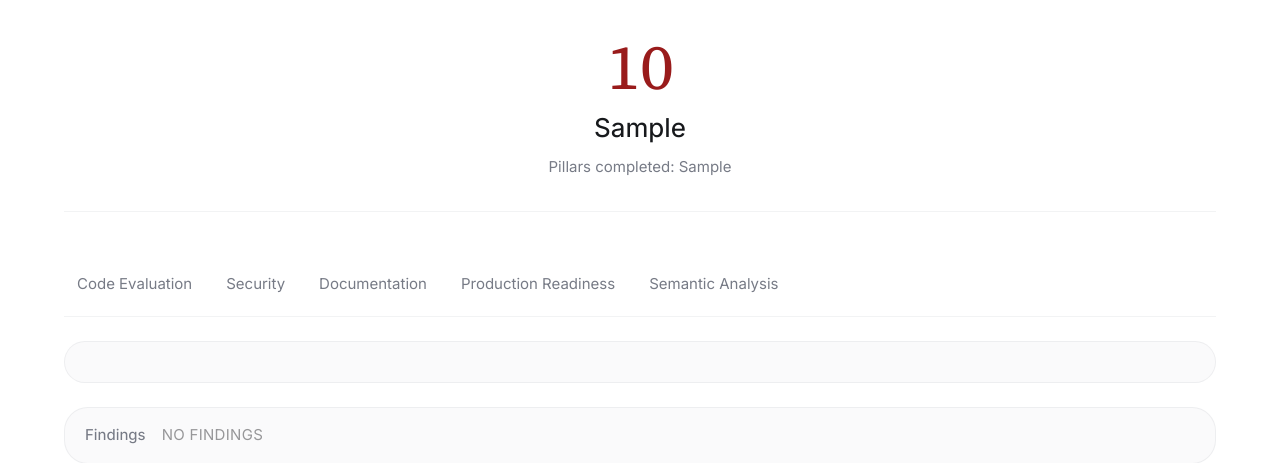
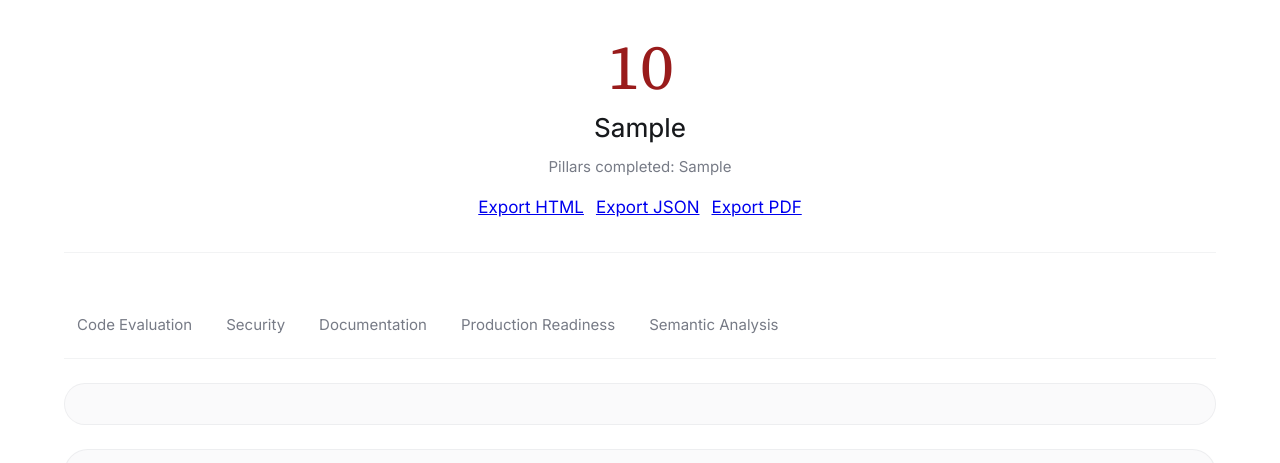
Before and after one commit to HassanSep21/repoaudit, a FastAPI app: template backend/app/templates/export.html in a window 1280 px wide. Shown: the part 212-675 px from the top of the page. Run offline with FastAPI, Linux system fonts and the light colour scheme; the template is opened without the code that fills it: most values are stand-ins (such as "Sample title", 1, 10 or a date in 2020).

Commit message:
Add export links to index.html and export.html

```diff
--- a/backend/app/templates/export.html
+++ b/backend/app/templates/export.html
@@ -730,6 +730,11 @@
             </div>
             <div class="verdict">{{ run.overall_verdict or '--' }}</div>
             <div class="pillars-completed">Pillars completed: {{ run.pillars_completed }}</div>
+            <div class="export-links" style="margin-top: var(--spacing-16); display: flex; gap: var(--spacing-12); justify-content: center; flex-wrap: wrap;">
+                <a href="/analysis/{{ run.id }}/export.html" class="btn btn-ghost">Export HTML</a>
+                <a href="/analysis/{{ run.id }}/export.json" class="btn btn-ghost">Export JSON</a>
+                <a href="/analysis/{{ run.id }}/export.pdf" class="btn btn-primary">Export PDF</a>
+            </div>
         </div>
 
         <nav class="pillar-nav" aria-label="Pillar navigation">
```
Also changed, not shown: backend/app/templates/index.html (+10 -0 lines).
